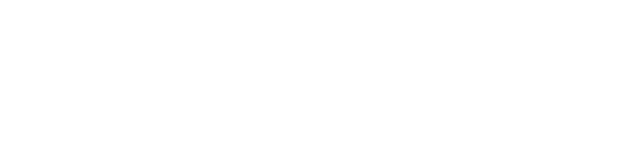
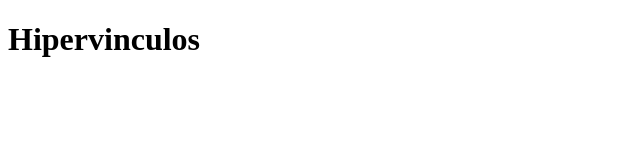
Before and after one commit to JoseManuelLopezMendez/Practica4_5L, a plain HTML site: page index.html in a window 1280 px wide. Shown: the whole page, without its empty margins (0-640 px from the left). Drawn offline with Linux system fonts and the light colour scheme.

Commit message:
Segundapagina.html

```diff
--- a/index.html
+++ b/index.html
@@ -6,6 +6,7 @@
     <title>Document</title>
 </head>
 <body>
+    <h1>Hipervinculos</h1>
 
 </body>
 </html>
```
